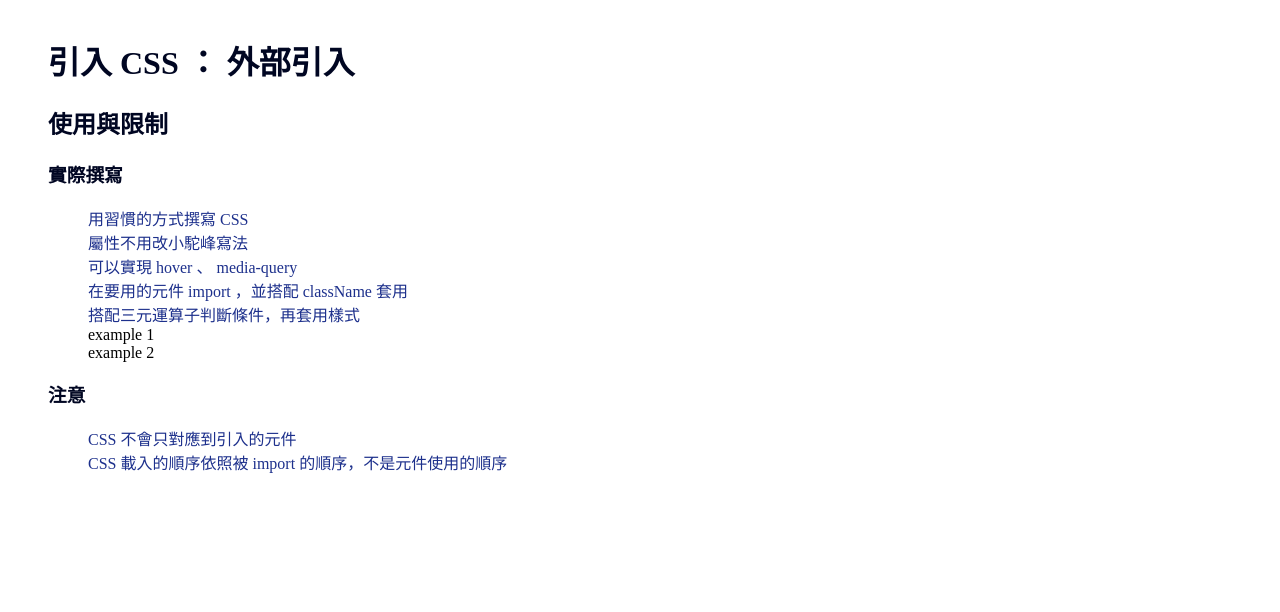
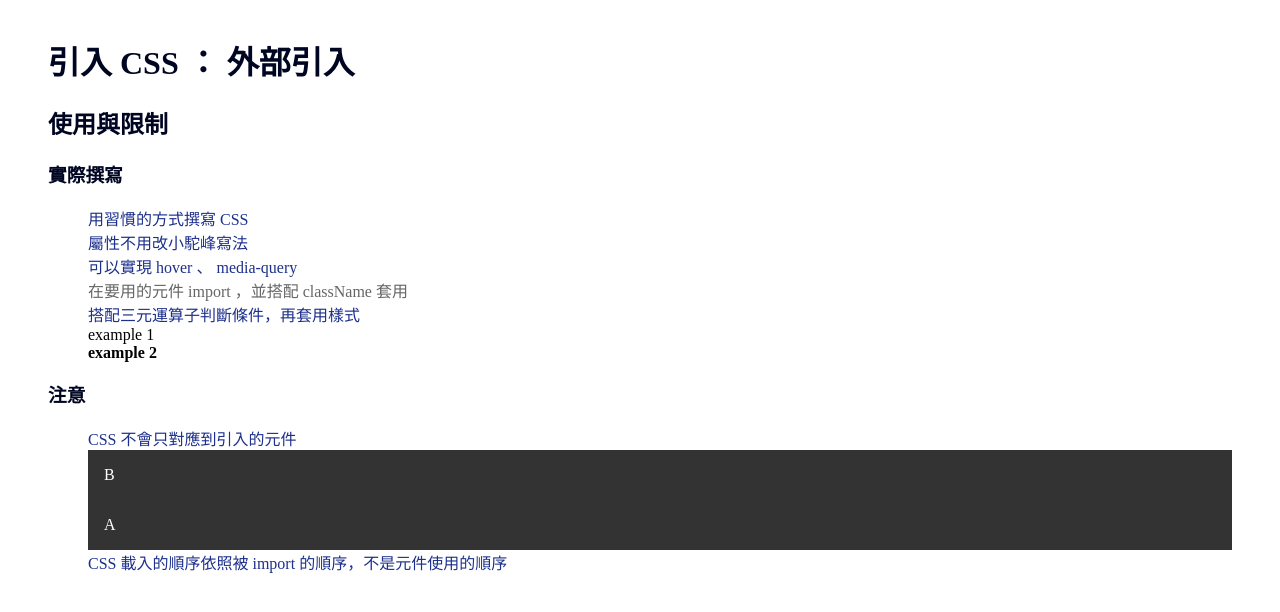
Before and after one commit to vvvvvvii/Ironman, a React (Create React App) app: page / in a window 1280 px wide. Shown: the top 612 px of the page. Built offline with nearby package versions, Linux system fonts and the light colour scheme.

Commit message:
課程結束

```diff
--- a/src/pages/Memo.js
+++ b/src/pages/Memo.js
@@ -1,6 +1,6 @@
 import React from "react";
-// import ComponentA from "../components/componentA";
-// import ComponentB from "../components/componentB";
+import ComponentA from "../components/componentA";
+import ComponentB from "../components/componentB";
 
 function Memo() {
   // const condition = true;
@@ -15,16 +15,16 @@ function Memo() {
         <li>用習慣的方式撰寫 CSS</li>
         <li>屬性不用改小駝峰寫法</li>
         <li>可以實現 hover 、 media-query</li>
-        <li>在要用的元件 import ，並搭配 className 套用</li>
+        <li className="example">在要用的元件 import ，並搭配 className 套用</li>
         <li>搭配三元運算子判斷條件，再套用樣式</li>
-        <p>example 1</p>
-        <p>example 2</p>
+        <p className={condition ? "example" : ""}>example 1</p>
+        <p className={`example2 ${condition ? "example" : ""}`}>example 2</p>
       </ul>
       <h3>注意</h3>
       <ul>
         <li>CSS 不會只對應到引入的元件</li>
-        {/* <ComponentB />
-        <ComponentA /> */}
+        <ComponentB />
+        <ComponentA />
         <li>CSS 載入的順序依照被 import 的順序，不是元件使用的順序</li>
       </ul>
     </div>
```
